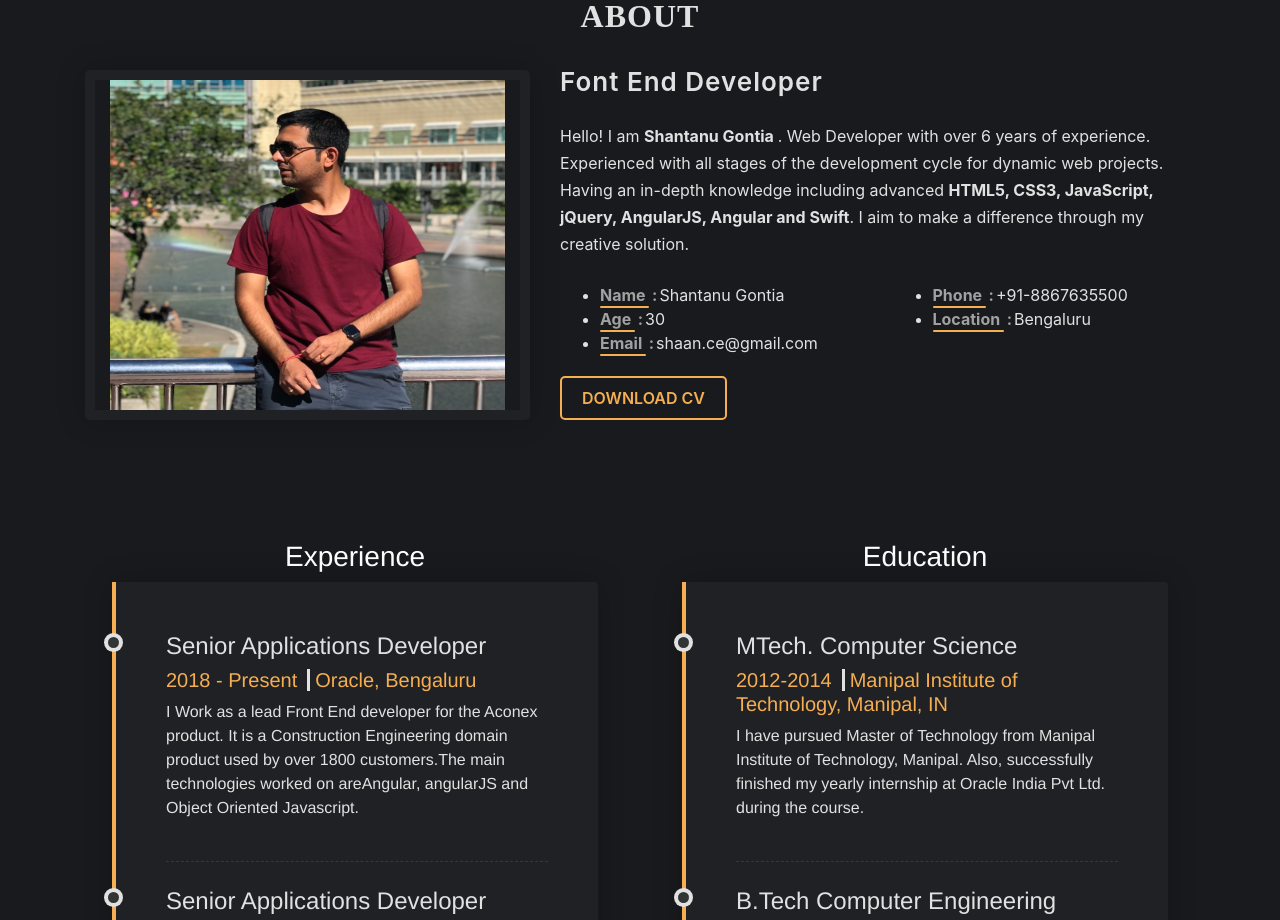
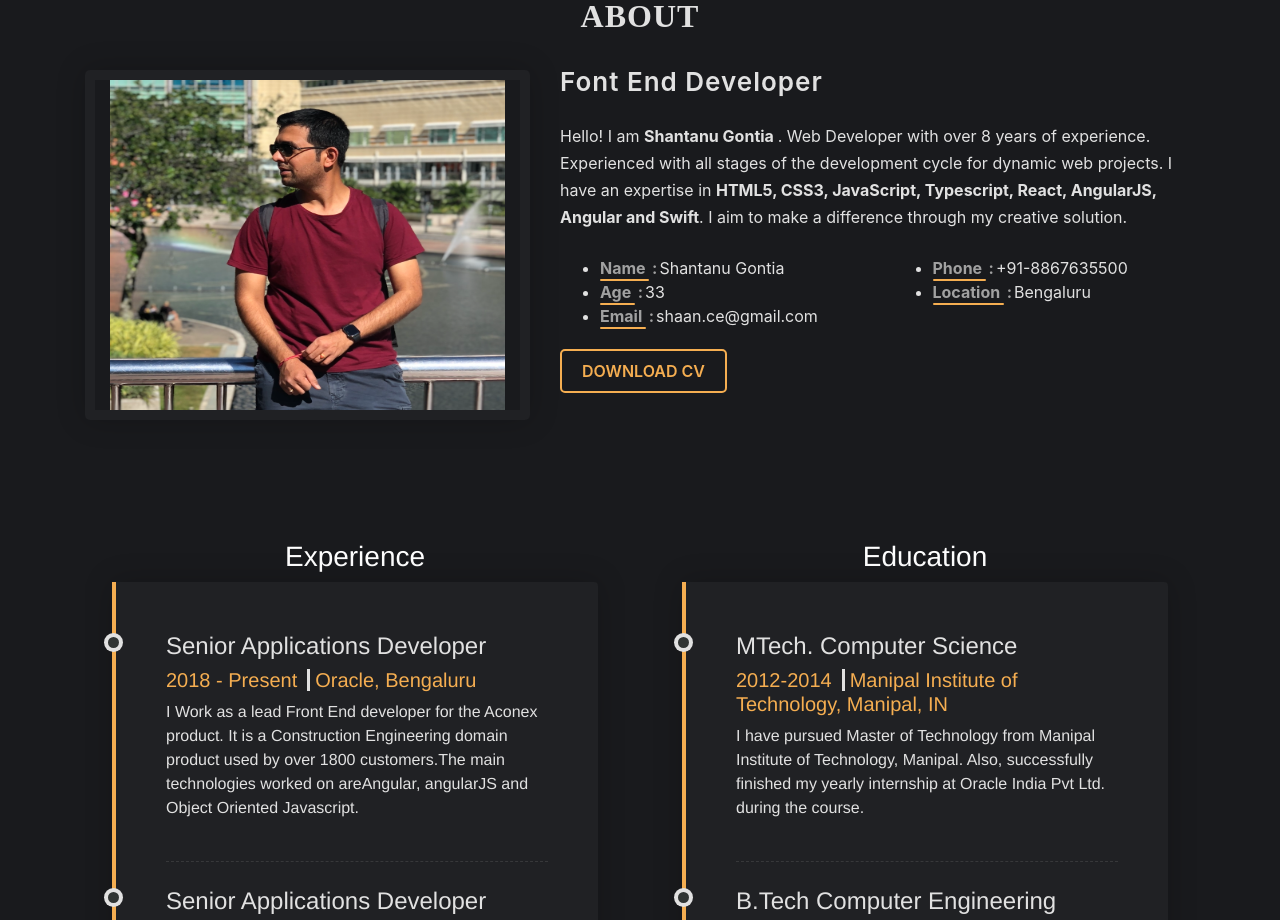
Before and after one commit to shaangontia/Portfolio, an Angular app: page / in a window 1280 px wide. Shown: the part 860-1780 px from the top of the page. Built offline with nearby package versions, Linux system fonts and the light colour scheme.

Commit message:
Refactored age calculation

```diff
--- a/src/app/components/about/about.component.ts
+++ b/src/app/components/about/about.component.ts
@@ -1,4 +1,4 @@
-import {Component} from '@angular/core';
+import { Component } from '@angular/core';
 
 @Component({
   selector: 'app-about',
@@ -7,17 +7,24 @@ import {Component} from '@angular/core';
 })
 export class AboutComponent {
 
+  getAge() {
+    const birthdate = new Date("1989/08/21");
+    const cur = new Date();
+    const diff = cur - birthdate;
+    return Math.floor(diff / 31557600000);
+  }
+
   constructor() { }
   about = {
     name: 'Shantanu Gontia',
     address: 'Bengaluru',
-    age: '30',
+    age: this.getAge(),
     email: 'shaan.ce@gmail.com',
     contact: '+91-8867635500',
-    description: 'Hello! I am <strong>Shantanu Gontia </strong>. Web Developer with over 6\n' +
+    description: 'Hello! I am <strong>Shantanu Gontia </strong>. Web Developer with over 8\n' +
       '          years of experience. Experienced with all stages of the development\n' +
-      '          cycle for dynamic web projects. Having an in-depth knowledge including\n' +
-      '          advanced <strong>HTML5, CSS3, JavaScript, jQuery, AngularJS, Angular and Swift</strong>.\n' +
+      '          cycle for dynamic web projects. I have an expertise in \n' +
+      '          <strong>HTML5, CSS3, JavaScript, Typescript, React, AngularJS, Angular and Swift</strong>.\n' +
       '          I aim to make a difference through my creative solution.'
   };
 }
```
